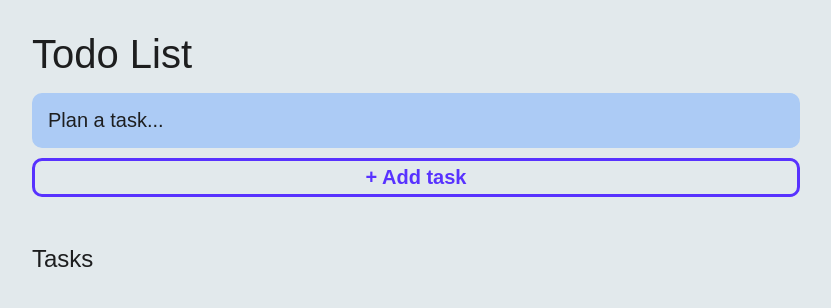
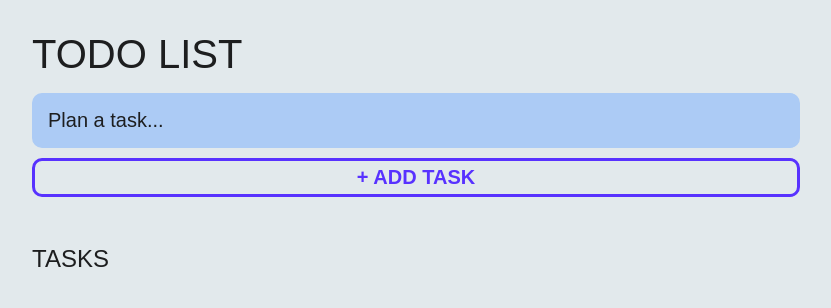
Before and after one commit to DE4D-P00L/todo-task3, a plain HTML site: page index.html in a window 1280 px wide. Shown: the whole page, without its empty margins (224-1055 px from the left). Drawn offline with Linux system fonts and the light colour scheme.

```diff
--- a/index.html
+++ b/index.html
@@ -4,7 +4,7 @@
     <meta charset="UTF-8" />
     <meta http-equiv="X-UA-Compatible" content="IE=edge" />
     <meta name="viewport" content="width=device-width, initial-scale=1.0" />
-    <title>ToDo List</title>
+    <title>TODO</title>
     <link
       rel="stylesheet"
       href="https://cdnjs.cloudflare.com/ajax/libs/font-awesome/4.7.0/css/font-awesome.css"
@@ -15,19 +15,19 @@
   </head>
   <body>
     <header>
-      <h1>Todo List</h1>
+      <h1>TODO LIST</h1>
       <form id="new-task-form">
         <input
           type="text"
           name="new-task-input"
           id="new-task-input"
           placeholder="Plan a task..." />
-        <input type="submit" id="new-task-submit" value="+ Add task" />
+        <input type="submit" id="new-task-submit" value="+ ADD TASK" />
       </form>
     </header>
     <main>
       <section class="task-list">
-        <h2>Tasks</h2>
+        <h2>TASKS</h2>
         <div id="tasks"></div>
       </section>
     </main>
```
